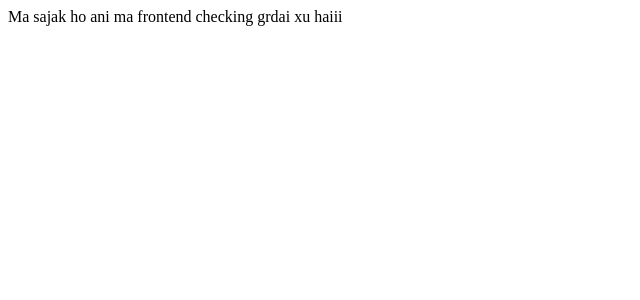
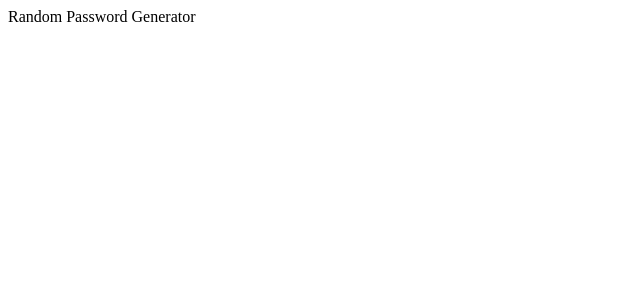
Before and after one commit to sajakshrestha8/Random-Password-Generator, a React (Vite) app in the folder Frontend/: page / in a window 1280 px wide. Shown: the top 300 px of the page, without its empty margins (0-640 px from the left). Built offline with nearby package versions, Linux system fonts and the light colour scheme.

Commit message:
minor update

```diff
--- a/Frontend/src/App.jsx
+++ b/Frontend/src/App.jsx
@@ -1,7 +1,7 @@
 export default function App() {
   return (
     <>
-      <div>Ma sajak ho ani ma frontend checking grdai xu haiii</div>
+      <label className="heading">Random Password Generator</label>
     </>
   );
 }
```
Also changed, not shown: 1 other file (tests, documents, lock files or other folders).
